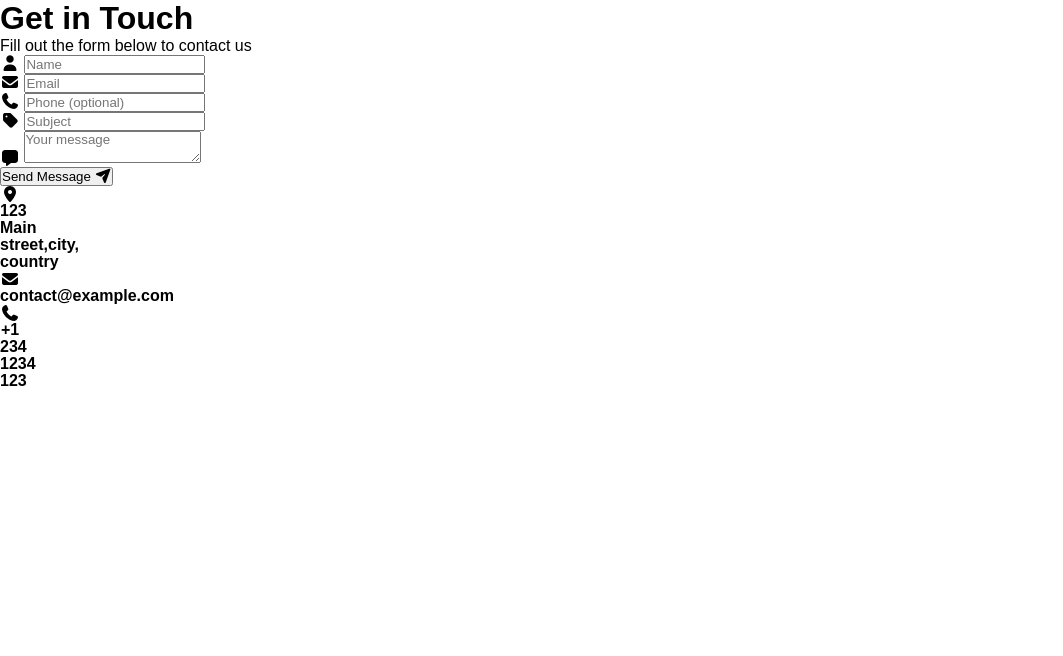
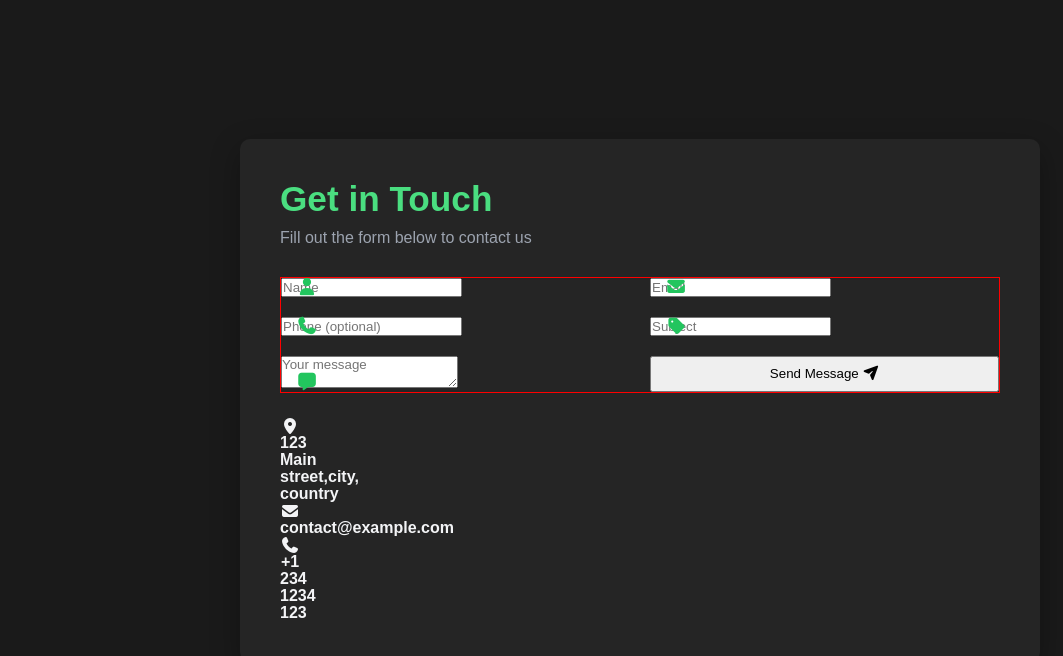
Before and after one commit to Negar-karimi9023/Contact-Form, a website built with Parcel: page src/index.html in a window 1280 px wide. Shown: the whole page, without its empty margins (0-1063 px from the left). Built offline with nearby package versions, Linux system fonts and the light colour scheme.

Commit message:
Style step 2

```diff
--- a/src/styles.css
+++ b/src/styles.css
@@ -9,8 +9,72 @@
   --primary-dark: #22c55e;
   --bg-dark: #1a1a1a;
   --text-light: #f3f4f6;
-  --text-gray: #333;
+  --text-gray: #9ca3af;
   --card-bg: #252525;
-  --input-bg: ;
+  --input-bg: #333;
   --border-radius: 10px;
 }
+body {
+  background-color: var(--bg-dark);
+  color: var(--text-light);
+  min-height: 100vh;
+  display: flex;
+  justify-content: center;
+  align-items: center;
+  padding: 30px 15px;
+}
+.container {
+  width: 100%;
+  max-width: 800px;
+}
+.form-container {
+  background-color: var(--card-bg);
+  padding: 40px;
+  border-radius: var(--border-radius);
+  animation: fadeIn 0.5s ease-out;
+  box-shadow: 0 10px 30px rgba(0, 0, 0, 0.3);
+}
+@keyframes fadeIn {
+  from {
+    opacity: 0;
+    transform: translateY(20px);
+  }
+  to {
+    opacity: 1;
+    transform: translateY(0);
+  }
+}
+h1 {
+  color: var(--primary-color);
+  margin-bottom: 10px;
+  font-size: 2.2rem;
+}
+p {
+  margin-bottom: 30px;
+  color: var(--text-gray);
+}
+.input-group {
+  display: grid;
+  grid-template-columns: repeat(auto-fit, minmax(240px, 1fr));
+  gap: 20px;
+  margin-bottom: 25px;
+  border: red solid 1px;
+}
+.input-field {
+  position: relative;
+}
+.message-field {
+  position: relative;
+}
+.input-field i,
+.message-field i {
+  position: absolute;
+  color: var(--primary-dark);
+  top: 50%;
+  left: 15px;
+  transform: translateY(-50%);
+  font-size: 1.1rem;
+}
+.message-field i {
+  top: 25px;
+}
```
